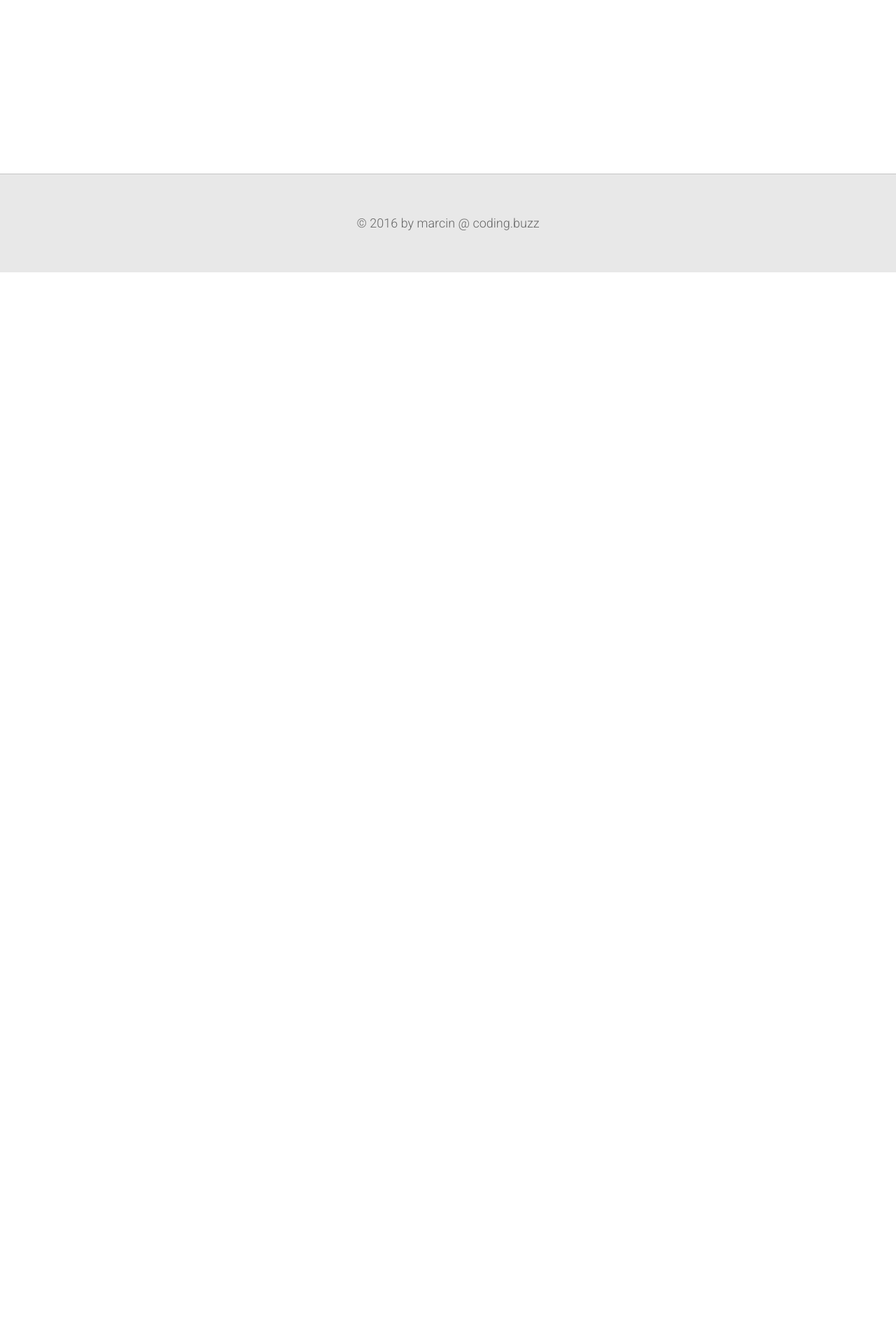
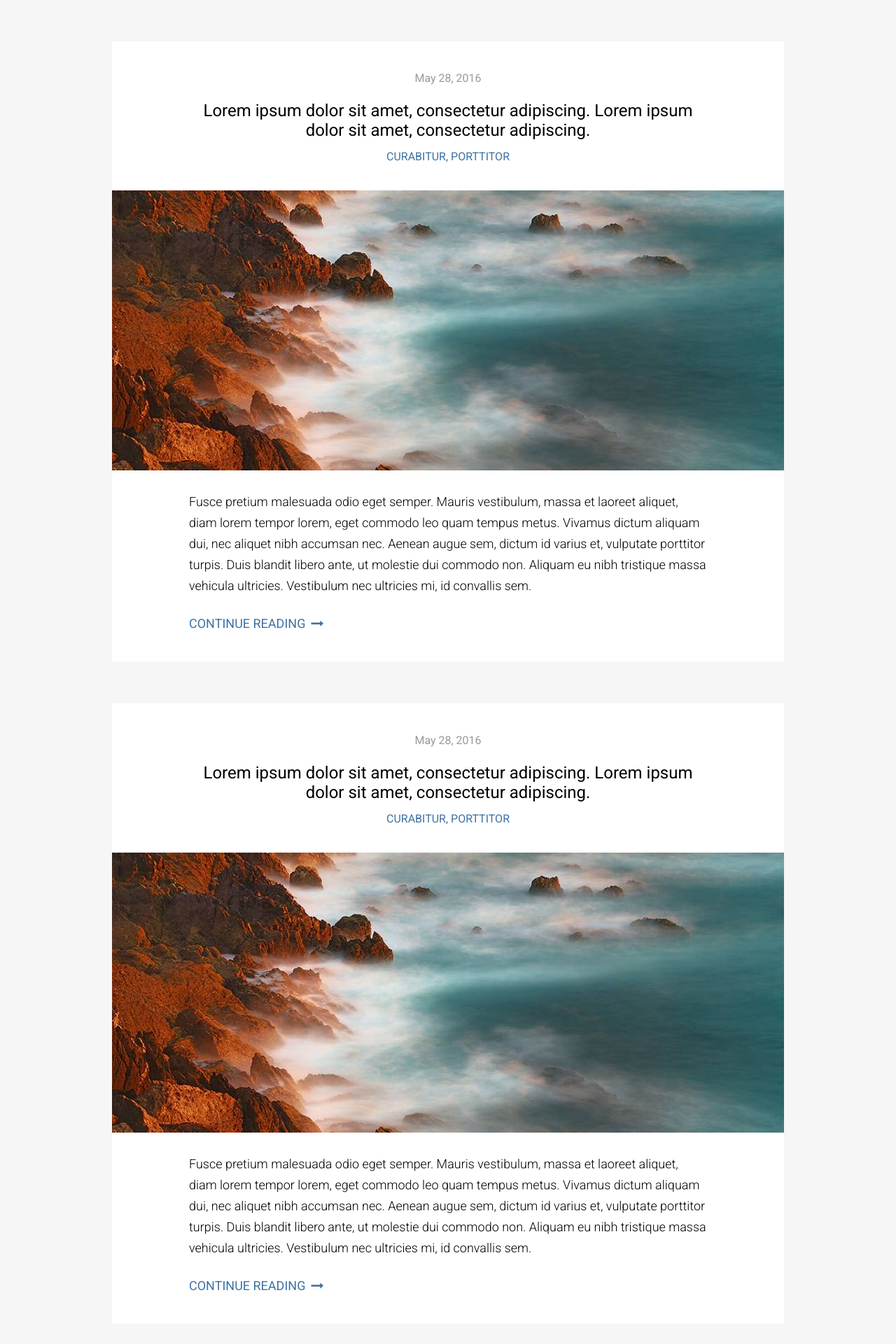
Before and after one commit to coding-buzz/hornet, a Django app: template blog/templates/blog/pages/index.html in a window 1280 px wide. Shown: the part 411-2331 px from the top of the page at 70% size. Before the commit the page ends 800 px from the top, so only its background shows below. Run offline with Django 3.2, Linux system fonts and the light colour scheme; the template is opened without the code that fills it, so the values that code supplies are empty; style sheets or scripts are compiled from the project's sources; parts of the project's set-up code (start-up, migrations or seed data) failed here and were passed over; some libraries are stand-ins or nearby versions.

Commit message:
General layout changes.

```diff
--- a/blog/static/blog/scss/base.scss
+++ b/blog/static/blog/scss/base.scss
@@ -1,2 +1,7 @@
+@import 'general/config';
+@import 'general/fonts';
+
 @import 'pages/blog_page';
 @import 'pages/blog_index_page';
+
+@import 'blocks/blog_post';
--- /dev/null
+++ b/blog/static/blog/scss/blocks/blog_post.scss
@@ -0,0 +1,132 @@
+.blog-post {
+    background-color: #FFF;
+    box-sizing: border-box;
+    width: 100%;
+    padding: 45px 0;
+
+    &:last-of-type {
+        margin-bottom: 30px;
+    }
+
+    .date {
+        text-align: center;
+        font-weight: 400;
+        font-size: 14px;
+        margin-bottom: 14px;
+        color: #999;
+    }
+
+    .title {
+        font-weight: 400;
+        font-size: 18px;
+        text-align: center;
+        margin-bottom: 14px;
+        line-height: 22px;
+        padding: 0 20px;
+        box-sizing: border-box;
+    }
+
+    .categories-wrapper {
+        text-align: center;
+        margin-bottom: 30px;
+        font-size: 14px;
+        font-weight: 400;
+        color: $blog-accent-color;
+    }
+
+    .featured-image {
+        display: block;
+        width: 100%;
+    }
+
+    .short {
+        padding: 20px;
+        line-height: 22px;
+        font-size: 14px;
+    }
+
+    a {
+        text-decoration: none;
+        text-transform: uppercase;
+        color: $blog-accent-color;
+        font-weight: 400;
+        position: relative;
+        white-space: nowrap;
+
+        &:before {
+            content: "";
+            position: absolute;
+            width: 0%;
+            overflow: hidden;
+            transition: width 0.5s;
+            border-bottom: 1px solid $blog-accent-color;
+            height: 100%;
+            top: 0px;
+            left: 0px;
+        }
+
+        &:hover {
+            cursor: pointer;
+
+            &:before {
+                width: 100%;
+            }
+        }
+    }
+
+    .continue-reading-button {
+        margin-left: 20px;
+        font-size: 14px;
+    }
+}
+
+
+@media all and (min-width: 768px) {
+    .blog-post {
+        .date {
+            font-size: 16px;
+            margin-bottom: 24px;
+        }
+
+        .title {
+            font-size: 24px;
+            margin-bottom: 16px;
+            padding: 0px 30px;
+            line-height: 28px
+        }
+
+        .categories-wrapper {
+            font-size: 16px;
+            margin-bottom: 40px;
+        }
+
+        .short {
+            font-size: 16px;
+            line-height: 30px;
+            padding: 30px;
+        }
+
+        .continue-reading-button {
+            font-size: 18px;
+            margin-left: 30px;
+        }
+    }
+}
+
+@media all and (min-width: 960px) {
+    .blog-post {
+        .title {
+            padding: 0px 110px;
+        }
+
+        .short {
+            font-size: 18px;
+            line-height: 30px;
+            padding: 30px 110px;
+        }
+
+        .continue-reading-button {
+            margin-left: 110px;
+        }
+    }
+}
--- /dev/null
+++ b/blog/static/blog/scss/general/config.scss
@@ -0,0 +1 @@
+$blog-accent-color: #3D72A4;
--- /dev/null
+++ b/blog/static/blog/scss/general/fonts.scss
@@ -0,0 +1,50 @@
+@font-face {
+    font-family: 'fontello';
+    src: url('/static/blog/fonts/fontello/fontello.eot?65173882');
+    src: url('/static/blog/fonts/fontello/fontello.eot?65173882#iefix') format('embedded-opentype'),
+    url('/static/blog/fonts/fontello/fontello.woff2?65173882') format('woff2'),
+    url('/static/blog/fonts/fontello/fontello.woff?65173882') format('woff'),
+    url('/static/blog/fonts/fontello/fontello.ttf?65173882') format('truetype'),
+    url('/static/blog/fonts/fontello/fontello.svg?65173882#fontello') format('svg');
+    font-weight: normal;
+    font-style: normal;
+}
+
+[class^="icon-"]:before, [class*=" icon-"]:before {
+    font-family: "fontello";
+    font-style: normal;
+    font-weight: normal;
+    speak: none;
+
+    display: inline-block;
+    text-decoration: inherit;
+    width: 1em;
+    margin-right: .2em;
+    text-align: center;
+    /* opacity: .8; */
+
+    /* For safety - reset parent styles, that can break glyph codes*/
+    font-variant: normal;
+    text-transform: none;
+
+    /* fix buttons height, for twitter bootstrap */
+    line-height: 1em;
+
+    /* Animation center compensation - margins should be symmetric */
+    /* remove if not needed */
+    margin-left: .2em;
+
+    /* you can be more comfortable with increased icons size */
+    /* font-size: 120%; */
+
+    /* Font smoothing. That was taken from TWBS */
+    -webkit-font-smoothing: antialiased;
+    -moz-osx-font-smoothing: grayscale;
+
+    /* Uncomment for 3D effect */
+    /* text-shadow: 1px 1px 1px rgba(127, 127, 127, 0.3); */
+}
+
+.icon-facebook:before { content: '\f09a'; }
+.icon-left:before { content: '\f177'; }
+.icon-right:before { content: '\f178'; }
--- a/blog/static/blog/scss/pages/blog_index_page.scss
+++ b/blog/static/blog/scss/pages/blog_index_page.scss
@@ -1,17 +1,29 @@
 .blog-index-page {
+    .posts-wrapper, .header-image {
+        width: calc(100% + 28px);
+        margin-left: -14px;
+    }
+
     .header-image {
-        width: calc(100% + 28px);
         height: 260px;
-        background: url(http://lorempixel.com/output/abstract-q-c-960-300-3.jpg) center no-repeat;
+        background: url(/static/blog/images/mock/index_header.jpg) center no-repeat;
         background-size: cover;
-        margin-left: -14px;
+        margin-bottom: 60px;
+    }
+
+    .blog-post {
+        margin: 0 0 60px 0;
+
+        &:last-of-type {
+            margin-bottom: 0;
+        }
     }
 }
 
 
 @media all and (min-width: 768px) {
     .blog-index-page {
-        .header-image {
+        .header-image, .posts-wrapper {
             width: calc(100% + 50px);
             margin-left: -25px;
         }
@@ -21,7 +33,7 @@
 
 @media all and (min-width: 960px) {
     .blog-index-page {
-        .header-image {
+        .header-image, .posts-wrapper {
             width: 100%;
             margin-left: 0;
         }
--- a/blog/static/blog/scss/pages/blog_page.scss
+++ b/blog/static/blog/scss/pages/blog_page.scss
@@ -1,4 +1,10 @@
 .blog-page {
-    margin-top: 0px;
-    padding-top: 0px;
+    margin-top: 0;
+    padding-top: 0;
+    background-color: #F6F6F6;
+    padding-bottom: 60px;
+
+    .wrapper {
+        background: initial;
+    }
 }
--- a/blog/templates/blog/pages/index.html
+++ b/blog/templates/blog/pages/index.html
@@ -1,10 +1,42 @@
 {% extends "blog/base.html" %}
+
+{% load static %}
 
 
 {% block content %}
     <div class="page-content blog-page blog-index-page">
         <div class="wrapper">
             <div class="header-image"></div>
+            <div class="posts-wrapper">
+                {% for i in '     ' %}
+
+                    <div class="blog-post">
+                        <div class="date">
+                            May 28, 2016
+                        </div>
+
+                        <h2 class="title">
+                            Lorem ipsum dolor sit amet, consectetur adipiscing. Lorem ipsum dolor sit amet, consectetur adipiscing.
+                        </h2>
+
+                        <div class="categories-wrapper">
+                            <a href="#">Curabitur</a>,
+                            <a href="#">porttitor</a>
+                        </div>
+
+                        <img src="{% static 'blog/images/mock/blog_image.jpg' %}" class="featured-image" />
+
+                        <div class="blog-post-content short">
+                            Fusce pretium malesuada odio eget semper. Mauris vestibulum, massa et laoreet aliquet, diam lorem tempor lorem, eget commodo leo quam tempus metus. Vivamus dictum aliquam dui, nec aliquet nibh accumsan nec. Aenean augue sem, dictum id varius et, vulputate porttitor turpis. Duis blandit libero ante, ut molestie dui commodo non. Aliquam eu nibh tristique massa vehicula ultricies. Vestibulum nec ultricies mi, id convallis sem.
+                        </div>
+
+                        <a href="#" class="continue-reading-button">
+                            Continue reading <span class="icon-right" />
+                        </a>
+                    </div>
+
+                {% endfor %}
+            </div>
         </div>
     </div>
 {% endblock %}
--- a/hornet/static/scss/blocks/footer.scss
+++ b/hornet/static/scss/blocks/footer.scss
@@ -1,7 +1,7 @@
 footer {
     height: 70px;
     line-height: 70px;
-    border-top: 1px solid #C5C5C5;
+    // border-top: 1px solid #C5C5C5;
     font-size: 12px;
     color: #666666;
     text-align: center;
@@ -10,6 +10,7 @@ footer {
     bottom: 0px;
     left: 0px;
     width: 100%;
+    box-sizing: border-box;
 
 }
 
--- a/hornet/static/scss/general/fonts.scss
+++ b/hornet/static/scss/general/fonts.scss
@@ -1 +1 @@
-@import url(https://fonts.googleapis.com/css?family=Roboto:300,300italic,100,100italic&subset=latin,latin-ext);
+@import url('https://fonts.googleapis.com/css?family=Roboto:100,100i,300,300i,400,400i,500,500i&subset=latin-ext');
--- a/hornet/static/scss/general/general.scss
+++ b/hornet/static/scss/general/general.scss
@@ -10,7 +10,7 @@ body {
     font-weight: 300;
     min-height: 100%;
     position: relative;
-    padding-bottom: 95px;
+    padding-bottom: 70px;
     box-sizing: border-box;
 
 
@@ -28,7 +28,7 @@ body {
 @media all and (min-width: 768px) {
     body {
         padding-top: 25px;
-        padding-bottom: 130px;
+        padding-bottom: 100px;
 
         .wrapper {
             margin: auto 25px;
@@ -37,7 +37,7 @@ body {
 }
 
 
-@media all and (min-width: 985px) {
+@media all and (min-width: 1010px) {
     body {
         .wrapper {
             margin: auto;
@@ -49,7 +49,7 @@ body {
 @media all and (min-width: 1050px) {
     body {
         padding-top: 60px;
-        padding-bottom: 170px;
+        padding-bottom: 140px;
     }
 }
 
--- a/hornet/static/scss/pages/home_page.scss
+++ b/hornet/static/scss/pages/home_page.scss
@@ -2,6 +2,8 @@
     @import 'home_page/low/about_me_section';
     @import 'home_page/low/skills_section';
     @import 'home_page/low/hire_me_section';
+
+    padding-bottom: 25px;
 }
 
 @media all and (min-width: 768px) {
@@ -9,6 +11,8 @@
         @import 'home_page/medium/about_me_section';
         @import 'home_page/medium/skills_section';
         @import 'home_page/medium/hire_me_section';
+
+        padding-bottom: 60px;
     }
 }
 
@@ -16,5 +20,7 @@
     .home-page {
         @import 'home_page/high/about_me_section';
         @import 'home_page/high/skills_section';
+
+        padding-bottom: 60px;
     }
 }
```
Also changed, not shown: blog/static/blog/fonts/fontello/fontello.svg (added), blog/static/blog/fonts/fontello/fontello.ttf (added), blog/static/blog/fonts/fontello/fontello.woff (added), blog/static/blog/fonts/fontello/fontello.woff2 (added), blog/static/blog/images/mock/blog_image.jpg (added), blog/static/blog/images/mock/index_header.jpg (added), 1 other file.
